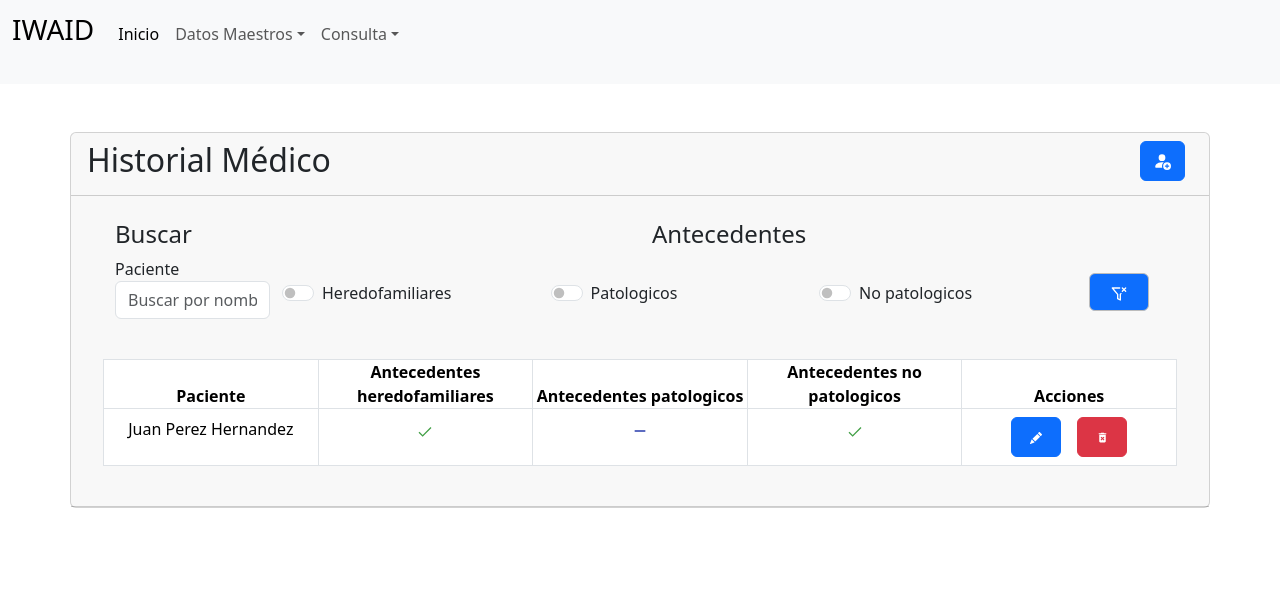
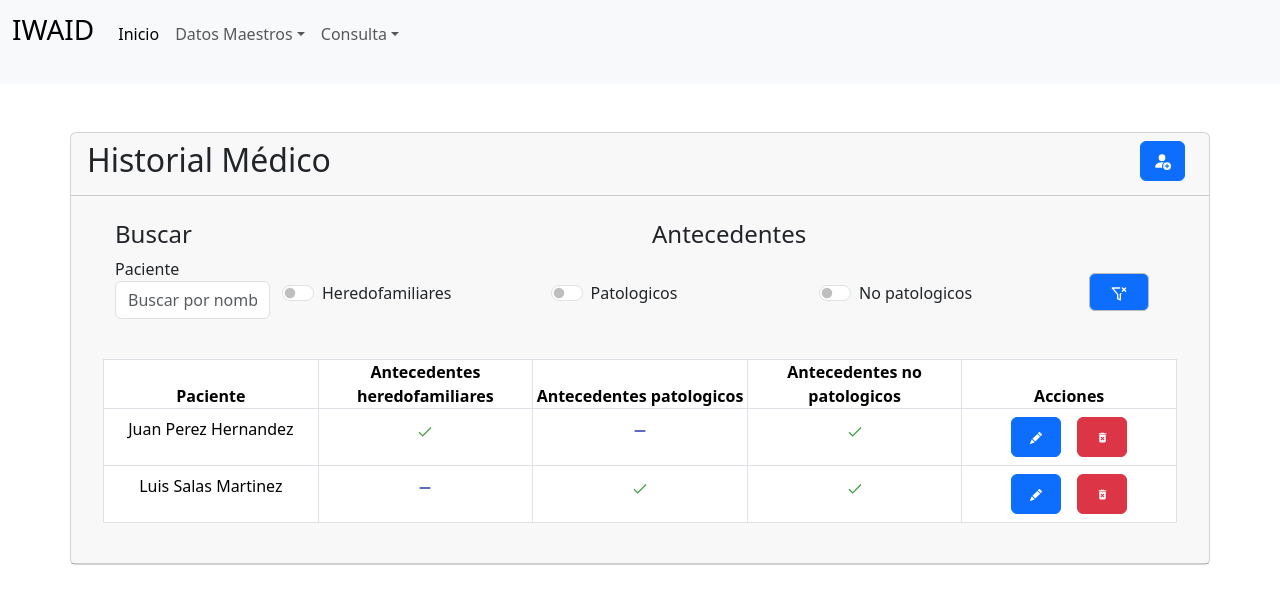
Before and after one commit to Chris-THC/iwaid-ui, a React (Create React App) app: page /medical-history in a window 1280 px wide. Shown: the top 604 px of the page. Built offline with nearby package versions, Linux system fonts and the light colour scheme; no server answers.

Commit message:
I added new data for test

```diff
--- a/src/Components/MedicalHistory/CrudMedicalHistory.jsx
+++ b/src/Components/MedicalHistory/CrudMedicalHistory.jsx
@@ -21,12 +21,35 @@ export const CrudMedicalHistory = () => {
       height: 170,
       weight: 95,
       familyMedicalHistory: true,
-      specificFamilyMedicalHistory: "Si tiene un historial medico familair",
+      specificFamilyMedicalHistory: "Si tiene un historial medico familiar",
       pathologicalHistory: false,
       specificPathologicalHistory: "",
       nonPathologicalHistory: true,
       specificNonPathologicalHistory:
         "Si tiene un historial medico no patologico",
+    },
+    {
+      id: 3,
+      patientsId: 3,
+      patient: {
+        id: 3,
+        name: "Luis Salas Martinez",
+        dateOfBirth: "2001-12-03",
+        gender: "Masculino",
+        rfc: "abcd0101acfa1",
+        address: "Oriente 9",
+        city: "Ixtac",
+        phoneNumber: "2712021029",
+        email: "luis@email.com",
+      },
+      height: 170,
+      weight: 95,
+      familyMedicalHistory: false,
+      specificFamilyMedicalHistory: "",
+      pathologicalHistory: true,
+      specificPathologicalHistory: "Tiene registros",
+      nonPathologicalHistory: true,
+      specificNonPathologicalHistory: "",
     },
   ]);
 
```
